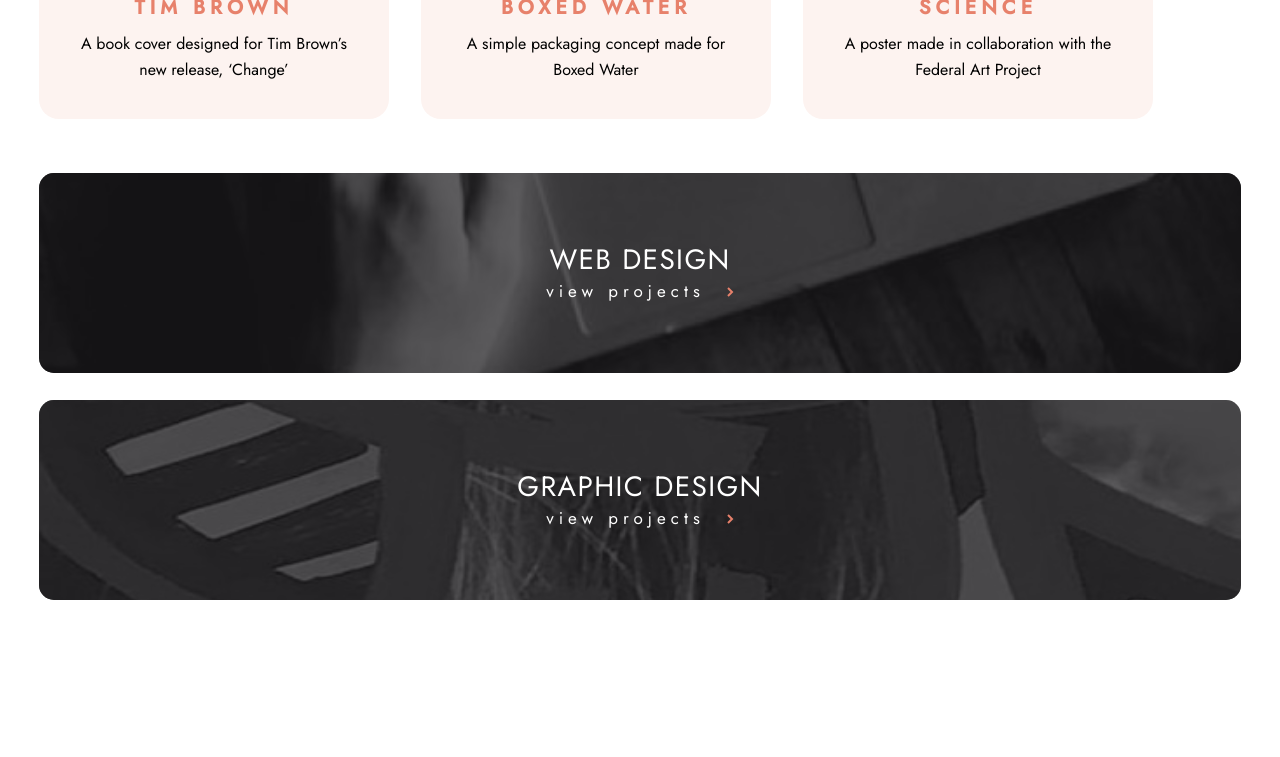
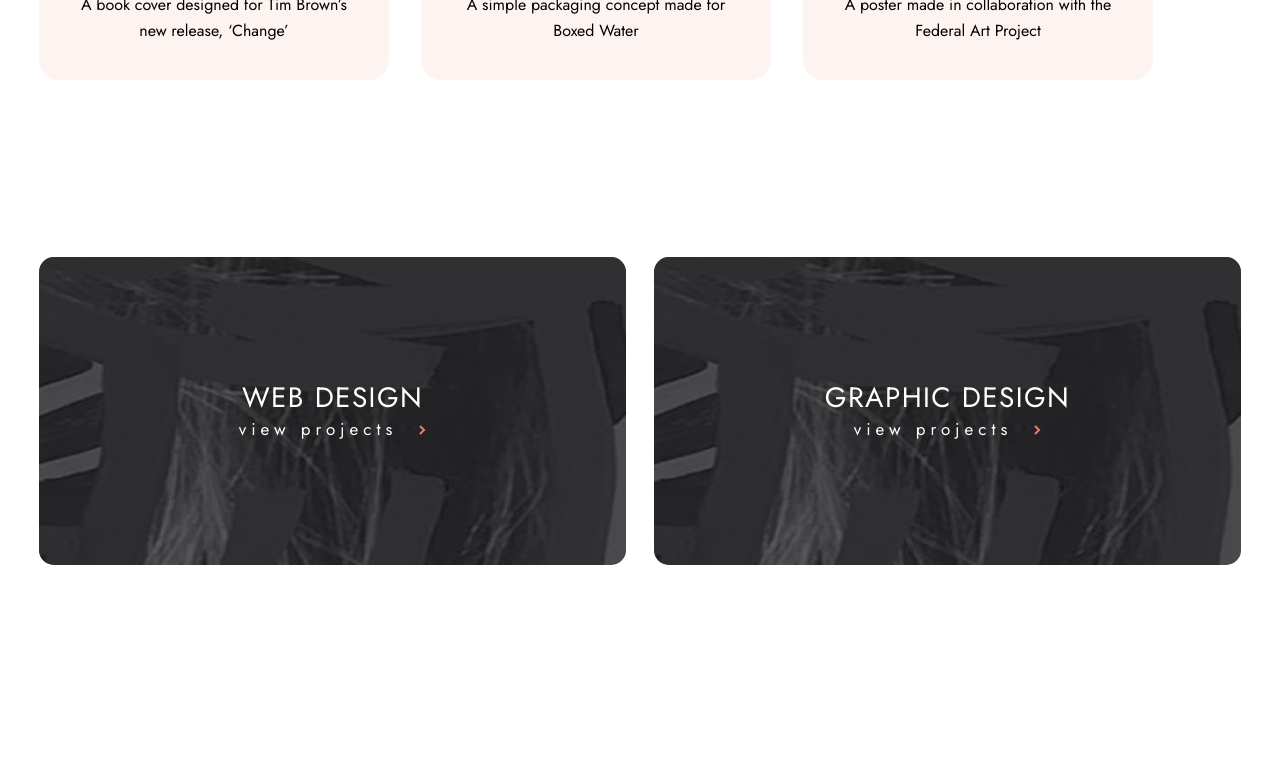
Before and after one commit to JonGrabbe/Designo-react-site, a React (Create React App) app: page /graphic-design in a window 1280 px wide. Shown: the part 906-1663 px from the top of the page. Built offline with nearby package versions, Linux system fonts and the light colour scheme.

Commit message:
make two card component responsive

```diff
--- a/src/components/two-card/TwoCard.js
+++ b/src/components/two-card/TwoCard.js
@@ -20,10 +20,52 @@ import { images } from "../../data/three-card-images/three-card-images";
 // }
 
 export default function TwoCard(props) {
+    let cardData = {
+        graphicDesign: {
+            firstElm: {
+                text: 'web design',
+                href: '/web-design'
+            },
+            secondElm: {
+                text: 'app design',
+                href: '/app-design'
+            }
+        },
+        webDesign: {
+            firstElm: {
+                text: 'app design',
+                href: '/app-design'
+            },
+            secondElm: {
+                text: 'graphic design',
+                href: '/graphic-design'
+            }
+        },
+        appDesign: {
+            firstElm: {
+                text: 'web design',
+                href: '/web-design'
+            },
+            secondElm: {
+                text: 'graphic design',
+                href: '/graphic-design'
+            }
+        }
+    }
+    // let firstElm;
+    // let secondElm;
+    // if(props.category === 'graphicDesign') {
+    //     firstElm = <Card text={cardData[props.category].firstElm.text} imgPath={images.webDesign} href="/web-design" />
+    //     secondElm= <Card text="app design" imgPath={images.appDesign} href="/app-design" />
+    // }
+
+    let currentData = cardData[props.category]
+    console.log(currentData)
+
     return (
         <div className="two-card-container spacer-margin">
-            <Card text="web design" imgPath={images.webDesign} href="web-design" />
-            <Card text="graphic design" imgPath={images.graphicDesign} href="graphic-design" />
+            <Card text={currentData.firstElm.text} imgPath={images[props.category]} href="/web-design" />
+            <Card text="graphic design" imgPath={images.graphicDesign} href="/graphic-design" />
         </div>
     )
 }
--- a/src/routes/graphic-design/GraphicDesignPage.js
+++ b/src/routes/graphic-design/GraphicDesignPage.js
@@ -8,7 +8,7 @@ export default function GraphicDesignPage(props) {
         <>
             <ServicesBanner text={props.text} heading="Graphic Design" />
             <PortfolioCardsContainer category="graphicDesign" />
-            <TwoCard />
+            <TwoCard category="graphicDesign" />
         </>
     )
 }
--- a/src/routes/web-design/WebDesignPage.js
+++ b/src/routes/web-design/WebDesignPage.js
@@ -7,7 +7,7 @@ function WebDesignPage(props) {
         <>
             <ServicesBanner text="Our mobile designs bring intuitive digital solutions to your customers right at their fingertips." heading='Web Design' />
             <PortfolioCardsContainer category="webDesign" />
-            <TwoCard />
+            <TwoCard category="webDesign" />
         </>
      );
 }
--- a/src/scss/portfolio-card/portfolio-card.scss
+++ b/src/scss/portfolio-card/portfolio-card.scss
@@ -34,6 +34,7 @@
         @include desktop() {
             display: block;
             width: 100%;
+            margin-top: 0;
         }
         .img-container {
             overflow: hidden;
--- a/src/scss/two-card/TwoCard.scss
+++ b/src/scss/two-card/TwoCard.scss
@@ -1,4 +1,24 @@
 .two-card-container {
+    @mixin desktop {
+        @media (min-width: 1111px) {
+            @content;
+        }
+     }
     margin-top: 96px;
     margin-bottom: 40px;
+    @include desktop {
+        display: grid;
+        justify-content: space-between;
+        grid-template-columns: 1fr 1fr;
+        grid-template-rows: 308px;
+        gap: 28px;
+        margin-top: 180px;
+    }
+    .card-container {
+        @include desktop {
+            margin-top: 0;
+            height: 100%;
+            box-sizing: border-box;
+        }
+    }
 }
```
